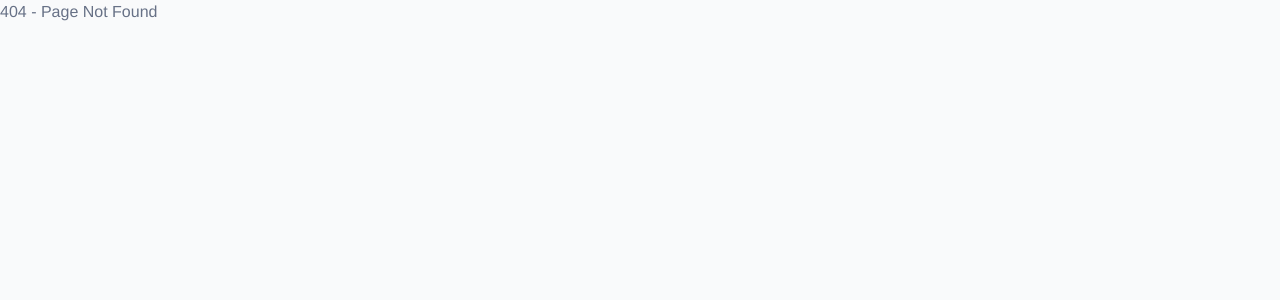
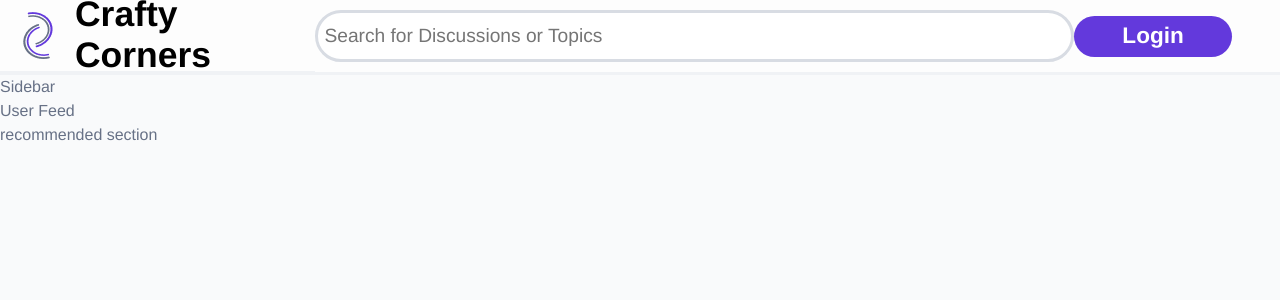
Before and after one commit to klaus2425/crafty-corners, a React (Vite) app in the folder react/: page /Landing in a window 1280 px wide. Before the commit this address had no page. Shown: the top 300 px of the page. Built offline with nearby package versions, Linux system fonts and the light colour scheme.

Commit message:
Add landing page

```diff
--- a/react/src/layouts/DefaultLayout.jsx
+++ b/react/src/layouts/DefaultLayout.jsx
@@ -5,7 +5,7 @@ const DefaultLayout = () => {
     const {user, token} = useStateContext();
 
     if (!token) {
-        return <Navigate to='./login' />;
+        return <Navigate to='./Landing' />;
     }
 
     return (
--- a/react/src/layouts/GuestLayout.jsx
+++ b/react/src/layouts/GuestLayout.jsx
@@ -14,7 +14,7 @@ const GuestLayout = () => {
                     <img src='Logo.png'/>
                     <h1>Crafty Corners</h1>
                 </div>
-                <input placeholder="Search for Discussions or Topics"/>
+                <input type='text' placeholder="Search for Discussions or Topics"/>
                 <button>Login</button>
             </div>
             <Outlet />
--- /dev/null
+++ b/react/src/views/Landing.tsx
@@ -0,0 +1,17 @@
+const Landing =  () => {
+    return (
+        <div className="container">
+            <div className="sidebar">
+                Sidebar
+            </div>
+            <div className="feed">
+                User Feed
+            </div>
+            <div className="recommended">
+                recommended section
+            </div>
+        </div>
+    )
+}
+
+export default Landing;
```
Also changed, not shown: react/src/router.tsx (+6 -2 lines).
